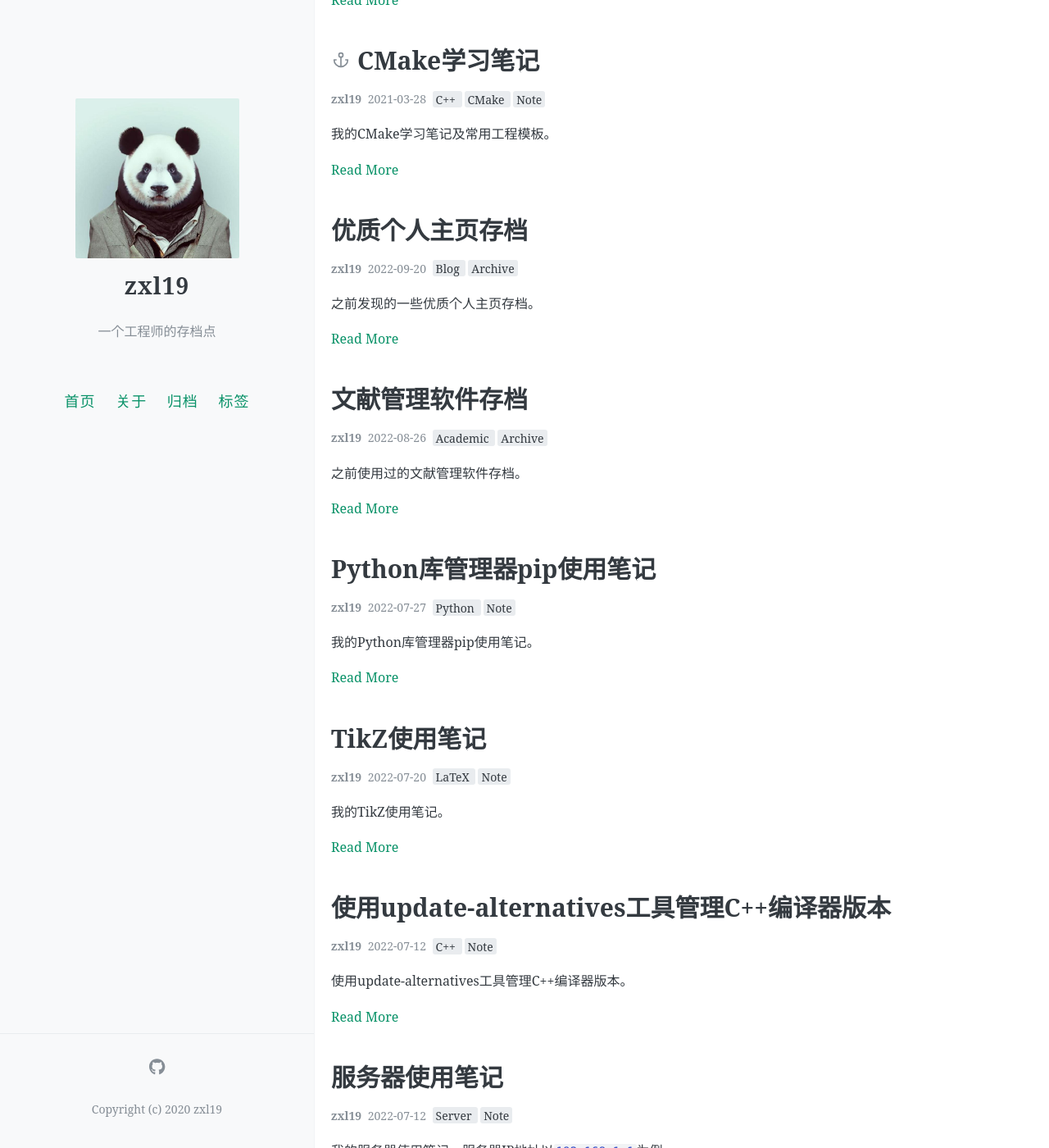
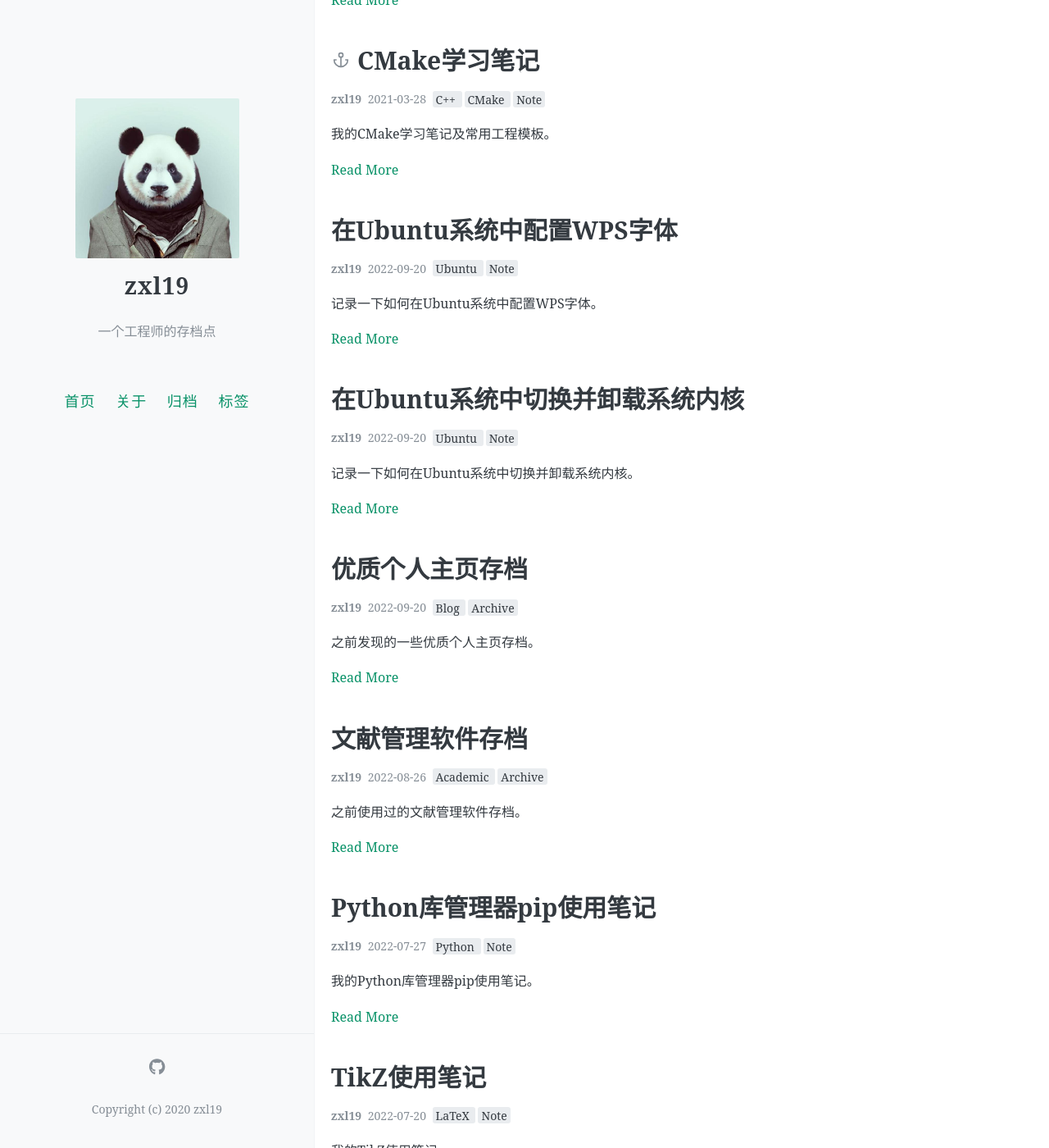
Before and after one commit to zxl19/zxl19.github.io, a Jekyll site: the page built from index.html, in a window 1280 px wide and 1400 px high, scrolled down 399 px. Shown: the whole window at 82% size. Built offline with Jekyll 4.4.1, drawn with Linux system fonts in a browser that asks for light colours; formulas are drawn with MathJax 3; the list of posts is cut into pages by our own code; comment, search, counter and statistics services are not loaded; some of the changed text lies outside the part shown.

Commit message:
Update Posts

```diff
--- a/_posts/2022-09-20-linux-kernel.md
+++ b/_posts/2022-09-20-linux-kernel.md
@@ -1,7 +1,7 @@
 ---
 layout: post
 title: 在Ubuntu系统中切换并卸载系统内核
-date: 2021-09-20
+date: 2022-09-20
 author: zxl19
 tags: [Ubuntu, Note]
 comments: true
--- a/_posts/2022-09-20-wps-font.md
+++ b/_posts/2022-09-20-wps-font.md
@@ -1,7 +1,7 @@
 ---
 layout: post
 title: 在Ubuntu系统中配置WPS字体
-date: 2021-09-20
+date: 2022-09-20
 author: zxl19
 tags: [Ubuntu, Note]
 comments: true
```
